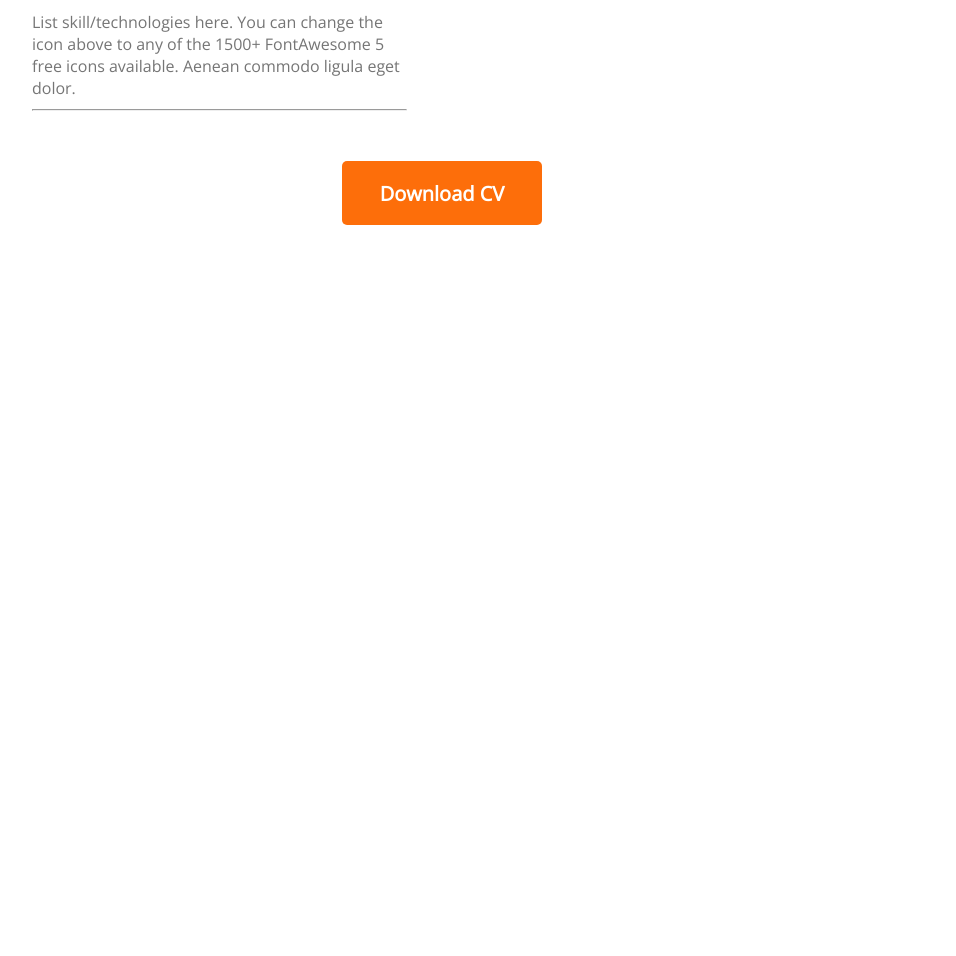
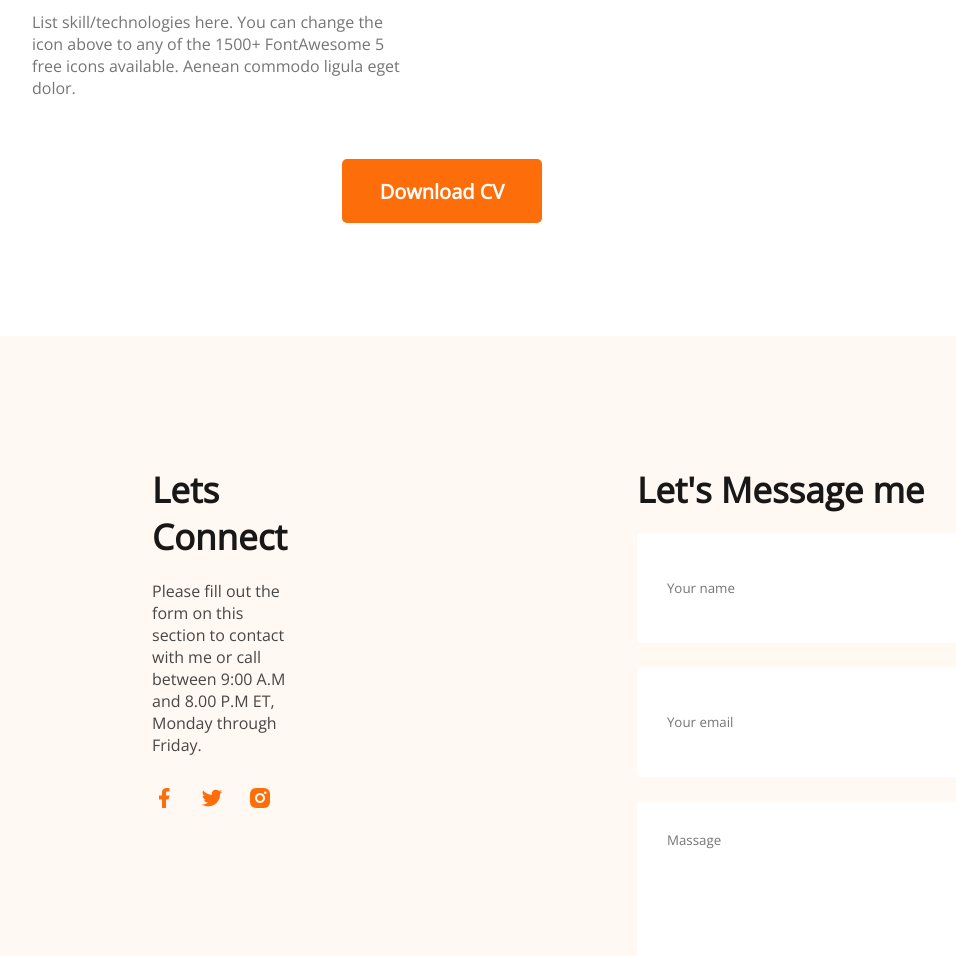
Before and after one commit to Sagorforu/my-first-portfolio, a plain HTML site: page index.html in a window 1280 px wide. Shown: the part 3325-4281 px from the top of the page, without its empty margins (198-1154 px from the left). Before the commit the page ends 3663 px from the top, so only its background shows below. Drawn offline with nearby package versions, Linux system fonts and the light colour scheme.

Commit message:
footer added

```diff
--- a/index.html
+++ b/index.html
@@ -107,7 +107,6 @@
                      <p class="resume-description">List skill/technologies here. You can change
                          the  icon above to any of the 1500+ FontAwesome 5 free icons available.
                           Aenean commodo ligula eget dolor.</p>
-                          <hr>
             </div>
             <div class="resume-content">
                 <h3 class="rusume-h3-tittle">My Experience</h3>
@@ -136,7 +135,27 @@
         </div>
     </main>
     <footer>
-
+        <!-- footer section -->
+       <div class="footer-container">
+        <div class="footer-elements">
+            <h2 class="footer-head">Lets Connect</h2>
+            <p class="footer-parag">Please fill out the form on this section to contact with me or call between 9:00 A.M and 8.00 P.M ET, Monday through Friday.</p>
+            <div  class="footer-icon">
+            <a href="link"><img src="images/icons/facebook.png"></a>
+            <a href="link"> <img src="images/icons/twitter.png"></a>
+            <a href="link"><img src="images/icons/insta.png"></a>
+            </div>
+        </div>
+        <div class="footer-elements-two">
+            <h2 class="footer-head">Let's Message me</h2>
+            <form action="">
+            <input class="input-name" type="text" placeholder="Your name">
+            <input class="input-email" type="text" placeholder="Your email">
+            <textarea name="" id="" cols="30" rows="10" placeholder="Massage"></textarea>
+            <button class="submit-btn" type="submit">Submit</button>
+        </form>
+        </div>
+       </div>
     </footer>
 </body>
 
--- a/styles/my-portfolio.css
+++ b/styles/my-portfolio.css
@@ -131,14 +131,14 @@ font-size: 20px;
     font-weight: 700;
 font-size: 35px;
 color: #181818;
-margin-top: 130px;
+margin-bottom: 0px;
 }
 .section-description{
     font-weight: 400;
 font-size: 18px;
 color: #757575;
 text-align: center;
-margin: 30px 246px 50px 245px;
+margin: 0px 246px 50px 245px;
 }
 .skills-container {
     display: flex;
@@ -208,3 +208,75 @@ margin-bottom: 113px;
     margin-top: 50px;
     margin-bottom: 113px;
 }
+/* footer section */
+footer{
+    background-color: #FFF8F3;;
+}
+.footer-container {
+     display: flex;
+}
+.footer-elements {
+    margin-left: 350px;
+}
+.footer-elements-two {
+    margin-left: 350px;
+}
+.footer-head {
+    font-weight: 700;
+    font-size: 35px;
+    color: #181818;
+    margin-top: 130px;
+    margin-bottom: 20px;
+}
+.footer-parag {
+    font-weight: 400;
+    font-size: 16px;
+    color: #474747;
+    margin-bottom: 30px;
+}
+.footer-icon{
+    display: flex;
+    gap: 24px;
+}
+.input-name {
+    width: 461px;
+height: 50px;
+background: #FFFFFF;
+border-radius: 5px;
+border: 0px;
+padding: 30px;
+margin-bottom: 24px;
+}
+.input-email{
+    width: 461px;
+height: 50px;
+background: #FFFFFF;
+border-radius: 5px;
+border: 0px;
+padding: 30px;
+margin-bottom: 24px;
+}
+textarea {
+    width: 461px;
+height: 180px;
+background: #FFFFFF;
+border-radius: 5px;
+border: 0px;
+padding: 30px;
+margin-bottom: 24px;
+}
+form {
+    text-align: left;
+}
+.submit-btn {
+    background: #FD6E0A;
+    border-radius: 5px;
+    font-weight: 700;
+    font-size: 20px;
+    width: 150px;
+    height: 64px;
+    color: #FFFFFF;
+    border: 0px;
+    margin-right: 400px;
+    margin-bottom: 130px;
+}
```
